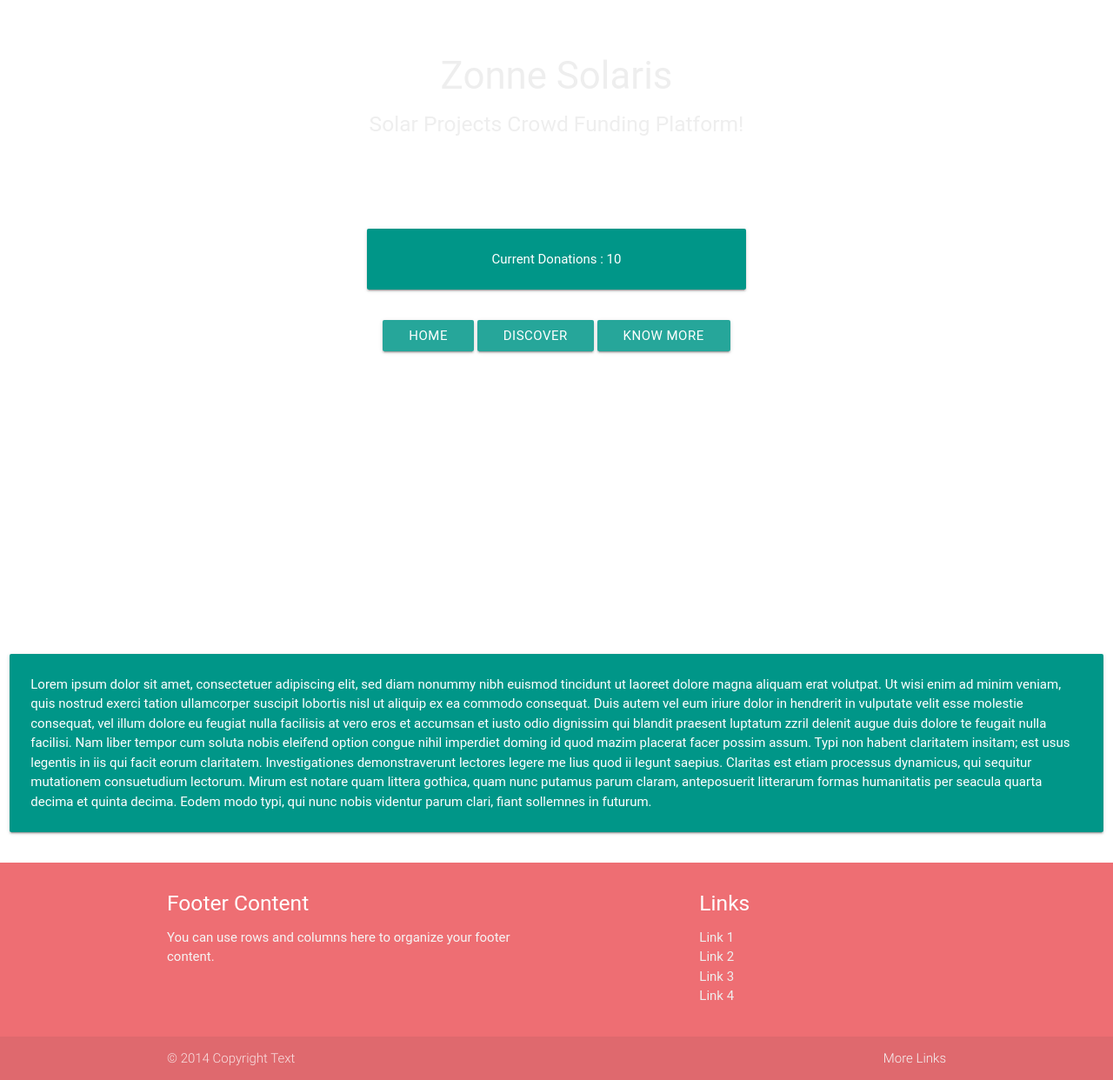
After one commit to CryogenicPlanet/wired_hack, a PHP site: page /index.php in a window 1280 px wide. The commit adds this page. Shown: the part 569-1811 px from the top of the page at 87% size. Run offline with PHP 8.4, Linux system fonts and the light colour scheme; tables that the repository leaves empty hold one stand-in row (values such as "Sample post"); data that the repository does not hold is empty; some libraries are stand-ins or nearby versions; some web fonts are replaced.

Commit message:
last commit today night that is

```diff
--- a/website/home.php
+++ b/website/home.php
@@ -73,13 +73,13 @@ if ($result->num_rows > 0) {
     while($row = $result->fetch_assoc())
 {
  $sql2 = "SELECT CID FROM Project WHERE PID='" . $row['PID'] . "'";
-  $result2 = $link->query($sql);
+  $result2 = $link->query($sql2);
     if ($result2->num_rows > 0) {
     // output data of each row
     while($row2 = $result2->fetch_assoc())
 {
   $sql3 = "SELECT Cname FROM Company WHERE CID='" .$row2['CID'] . "'";
-    $result3 = $link->query($sql);
+    $result3 = $link->query($sql3);
     if ($result3->num_rows > 0) {
     // output data of each row
     while($row3 = $result3->fetch_assoc()) {
@@ -98,7 +98,7 @@ echo '
     </div>
     <div class="card-content teal darken-1">
       <span class="card-title activator grey-text text-darken-4">'. $row['Title'] . '<i class="material-icons right">more_vert</i></span>
-      <p> By'. $row3['Cname'].'</p>
+      <p> By '. $row3['Cname'].'</p>
     </div>
     <div class="card-reveal grey darken-2">
       <span class="card-title grey-text text-lighten-3">'. $row['Title'] . '<i class="material-icons right">close</i></span>
--- /dev/null
+++ b/website/index.php
@@ -0,0 +1,133 @@
+   <?php
+              $servername = "sql6.freemysqlhosting.net";
+              $username = "sql6144082";
+              $password = "rzFA99rJMe";
+              $link = new mysqli($servername, $username,$password,$username);
+              if ($link->connect_error) {
+                  die('Could not connect: ' . $link->connect_error);
+              }
+              $sql = "SELECT Amount FROM Donations";
+              $result = $link->query($sql);
+                  $dn_amount;
+                            if ($result->num_rows > 0) {
+              // output data of each row
+              while($row = $result->fetch_assoc()){
+                  $dn_amount = $dn_amount + $row['Amount'];
+              }}
+         ?>
+         <html>
+    <head>
+      <!--Import Google Icon Font-->
+      <link href="https://fonts.googleapis.com/icon?family=Material+Icons" rel="stylesheet">
+      <!--Import materialize.css-->
+          <link rel="stylesheet" href="https://cdnjs.cloudflare.com/ajax/libs/materialize/0.97.8/css/materialize.min.css">
+
+      <!--Let browser know website is optimized for mobile-->
+      <meta name="viewport" content="width=device-width, initial-scale=1.0"/>
+      <title>Home</title>
+    </head>
+
+    <body>
+      <!--Import jQuery before materialize.js-->
+      <script type="text/javascript" src="https://code.jquery.com/jquery-2.1.1.min.js"></script>
+      <script src="https://cdnjs.cloudflare.com/ajax/libs/materialize/0.97.8/js/materialize.min.js"></script>
+
+      	<div class="parallax">
+      <div class="parallax"><img src="https://s-media-cache-ak0.pinimg.com/originals/a5/93/1c/a5931c16a3d4f07ddb2caa3c121b9941.jpg"></div>
+	   	</div>
+
+      <script type="text/javascript">$(document).ready(function(){
+      $('.parallax').parallax();
+    });</script>
+
+
+
+    <br><br><br>
+    <div class="row center"><img src="http://www.clipartkid.com/images/467/half-rising-sun-clip-art-5agf1e-clipart.png" width="300" height="200"></div>
+    <br>
+    <div align="center">
+    <h3 style="color: #eeeeee">Zonne Solaris</h3>
+    <h5 style="color: #eeeeee">Solar Projects Crowd Funding Platform!</h5>
+    <br><br>
+    </div>
+
+  <br><br>
+    </div>
+    <div class="container">
+     <div class="row">
+      <div class="col s6  offset-s3">
+        <div class="card-panel teal">
+          <span class="white-text"><center>Current Donations : <?php echo $dn_amount; ?></center>
+          </span>
+        </div>
+      </div>
+    </div>
+    <div align="center">
+      <a href="home.php" class="waves-effect waves-light btn">Home</a>
+      <a href="discover.php" class="waves-effect waves-light btn">Discover</a>
+      <a href="#know_more" class="waves-effect waves-light btn">Know More</a>
+     </div>
+    </div>
+     <?php
+        for($i;$i<= 15;$i++){
+            echo '
+             <div class="row">
+          </div>
+            ';
+        }
+          ?>
+          <div class="row">
+          </div><div class="row">
+      <div class="col s12" id="know_more">
+        <div class="card-panel teal">
+          <span class="white-text">Lorem ipsum dolor sit amet, consectetuer adipiscing elit,
+          sed diam nonummy nibh euismod tincidunt ut laoreet dolore
+          magna aliquam erat volutpat. Ut wisi enim ad minim veniam,
+          quis nostrud exerci tation ullamcorper suscipit lobortis nisl
+          ut aliquip ex ea commodo consequat. Duis autem vel eum iriure
+          dolor in hendrerit in vulputate velit esse molestie consequat,
+          vel illum dolore eu feugiat nulla facilisis at vero eros et
+          accumsan et iusto odio dignissim qui blandit praesent luptatum
+          zzril delenit augue duis dolore te feugait nulla facilisi.
+          Nam liber tempor cum soluta nobis eleifend option congue
+          nihil imperdiet doming id quod mazim placerat facer possim
+          assum. Typi non habent claritatem insitam; est usus legentis
+          in iis qui facit eorum claritatem. Investigationes
+          demonstraverunt lectores legere me lius quod ii legunt saepius.
+          Claritas est etiam processus dynamicus, qui sequitur mutationem
+          consuetudium lectorum. Mirum est notare quam littera gothica,
+          quam nunc putamus parum claram, anteposuerit litterarum formas
+          humanitatis per seacula quarta decima et quinta decima. Eodem
+          modo typi, qui nunc nobis videntur parum clari, fiant sollemnes
+          in futurum.
+          </span>
+        </div>
+      </div>
+    </div>
+<footer class="page-footer">
+          <div class="container">
+            <div class="row">
+              <div class="col l6 s12">
+                <h5 class="white-text">Footer Content</h5>
+                <p class="grey-text text-lighten-4">You can use rows and columns here to organize your footer content.</p>
+              </div>
+              <div class="col l4 offset-l2 s12">
+                <h5 class="white-text">Links</h5>
+                <ul>
+                  <li><a class="grey-text text-lighten-3" href="#!">Link 1</a></li>
+                  <li><a class="grey-text text-lighten-3" href="#!">Link 2</a></li>
+                  <li><a class="grey-text text-lighten-3" href="#!">Link 3</a></li>
+                  <li><a class="grey-text text-lighten-3" href="#!">Link 4</a></li>
+                </ul>
+              </div>
+            </div>
+          </div>
+          <div class="footer-copyright">
+            <div class="container">
+            © 2014 Copyright Text
+            <a class="grey-text text-lighten-4 right" href="#!">More Links</a>
+            </div>
+          </div>
+        </footer>
+    </body>
+  </html>
```
Also changed, not shown: website/discover.php (+12 -2 lines), website/index.html (deleted, +0 -71 lines), website/landingpage.html (deleted, +0 -58 lines), website/xyz.html (added, +71 -0 lines).
